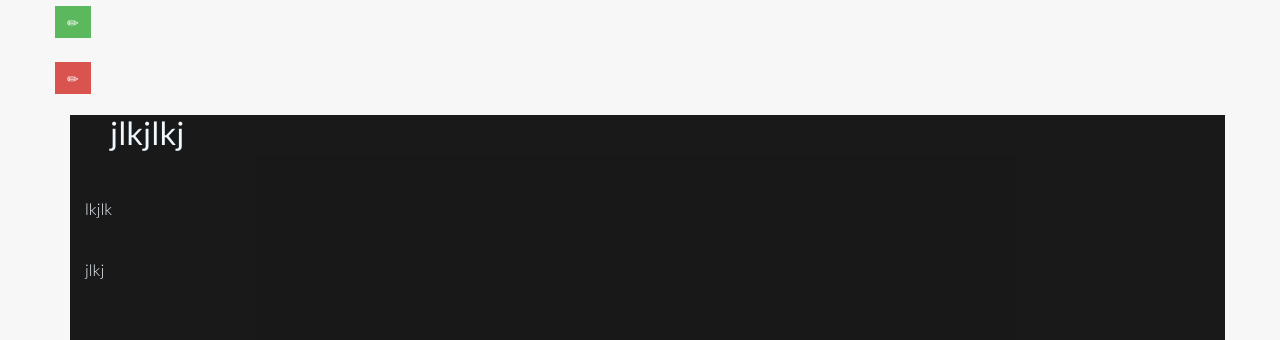
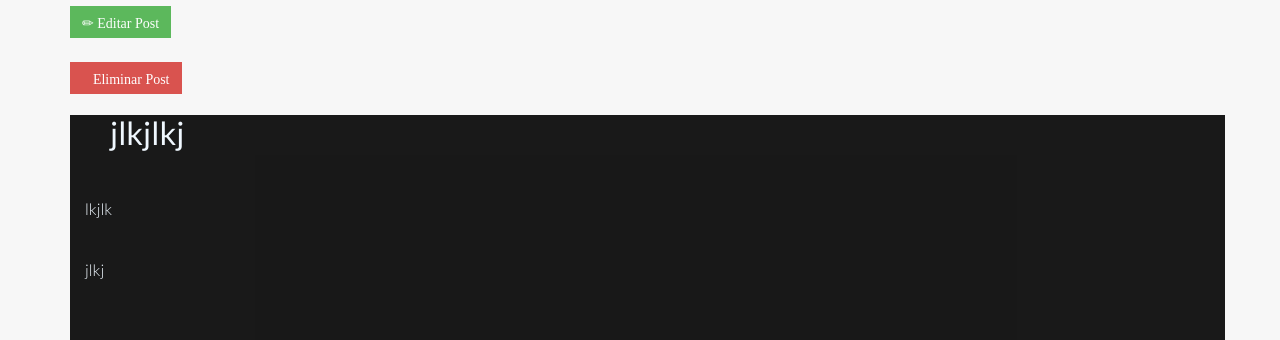
Before and after one commit to p1nhead98/AO_VC, a Django app: page /post/17/ in a window 1280 px wide. Shown: the part 100-440 px from the top of the page. Run offline with Django 3.2, Linux system fonts and the light colour scheme; data comes from the database, SQL or seed files in the repository; both versions use the stored data as it was after the commit; some libraries are stand-ins or nearby versions; some web fonts are replaced.

Commit message:
segundo commit del proyecto

```diff
--- a/miSitio/blog/templates/blog/post_detail.html
+++ b/miSitio/blog/templates/blog/post_detail.html
@@ -4,9 +4,11 @@
 <br><br>
     <div class="container">
         <div class="row"><!--BANNNER-->
-<h1><a class="btn btn-success" href="{% url 'post_edit' pk=post.pk %}" ><span class="glyphicon glyphicon-pencil"></span></a></h1>
-<h1><a class="btn btn-danger" href="{% url 'post_delete' pk=post.pk %}" ><span class="glyphicon glyphicon-pencil"></span></a></h1>
-            <div class="col-sm-12 ">
+            <div class="col-sm-12 container">
+<h1><a class="btn btn-success " href="{% url 'post_edit' pk=post.pk %}" ><span class="glyphicon glyphicon-pencil"> Editar Post</span></a></h1>
+<h1><a class="btn btn-danger " href="{% url 'post_delete' pk=post.pk %}" style="position: static;" ><span class="glyphicon glyphicon-remove-circle">Eliminar Post</span></a></h1>
+            </div>
+<div class="col-sm-12 ">
 
                 {% if post.imagenPortada %}
                 <img src="{{post.imagenPortada.url}}" class=" center baner">
```
Also changed, not shown: miSitio/blog/templates/blog/post_delete.html (+7 -5 lines), miSitio/db.sqlite3.
